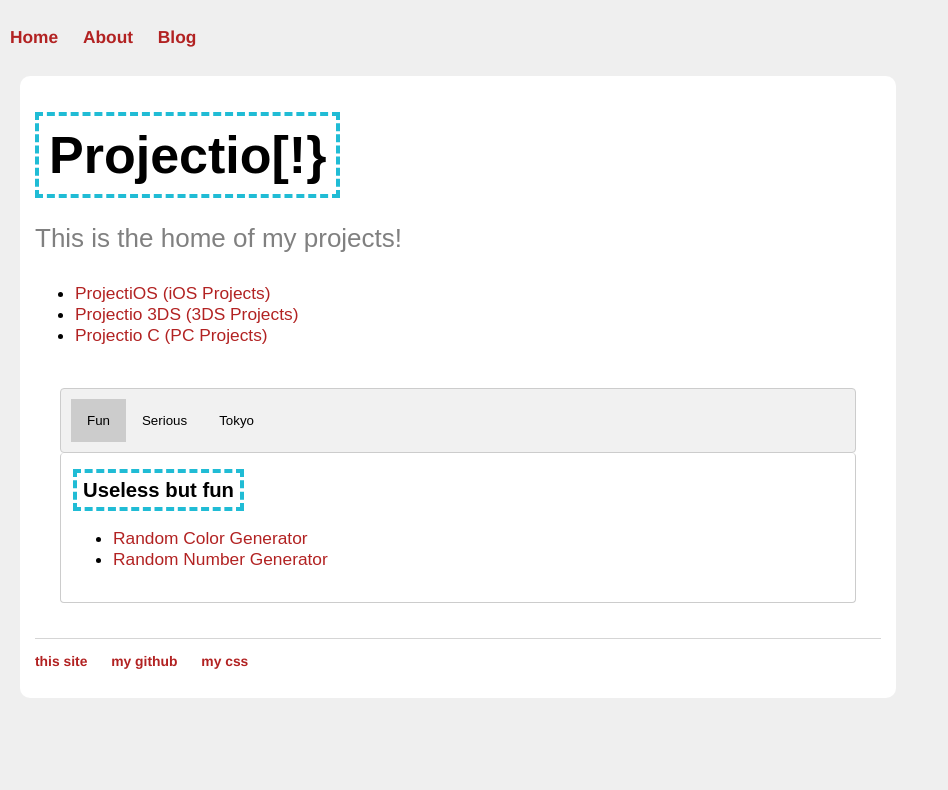
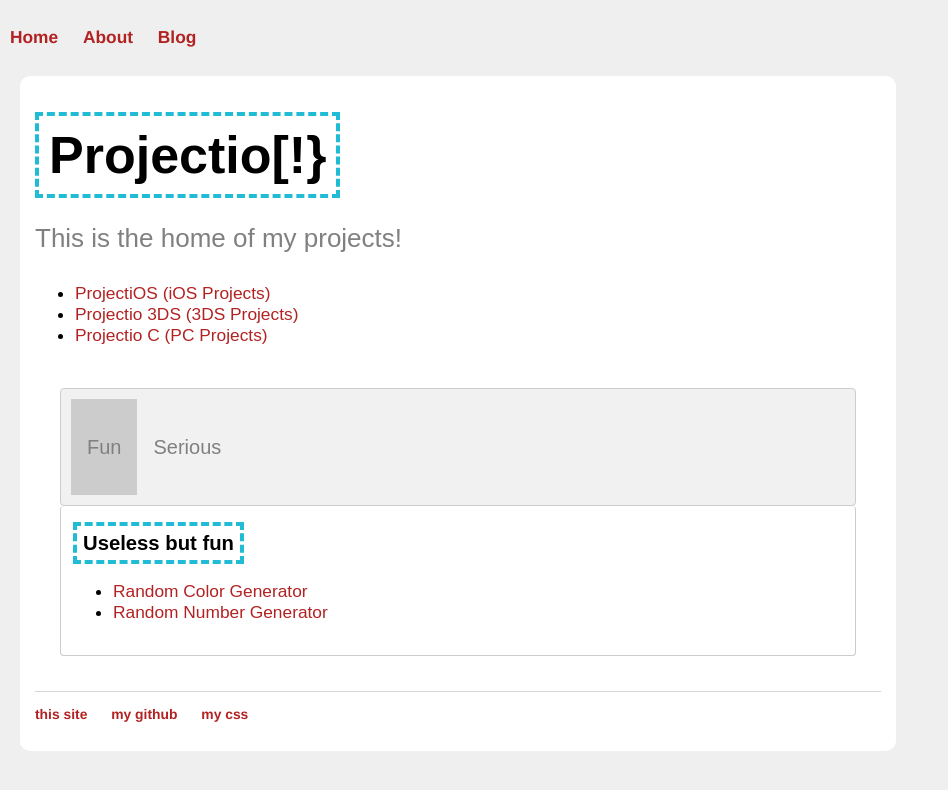
Before and after one commit to Samplasion/samplasion.github.iold, a Jekyll site: the page built from index.html, in a window 1280 px wide. Shown: the top 790 px of the page, without its empty margins (0-948 px from the left). Built offline with Jekyll 4.4.1, drawn with Linux system fonts in a browser that asks for light colours; a script that is not in the unit is left out.

Commit message:
Update index.html

```diff
--- a/index.html
+++ b/index.html
@@ -13,9 +13,8 @@ title: Home
   <div>
   <div class="section">
   <div class="tab">
-  <button class="tablinks" onclick="openCity(event, 'Fun')" id="defaultOpen">Fun</button>
-  <button class="tablinks" onclick="openCity(event, 'Serious')">Serious</button>
-  <button class="tablinks" onclick="openCity(event, 'Tokyo')">Tokyo</button>
+  <button class="tablinks" onclick="openCity(event, 'Fun')" id="defaultOpen"><p>Fun</p></button>
+  <button class="tablinks" onclick="openCity(event, 'Serious')"><p>Serious</p></button>
 </div>
 
 <div id="Fun" class="tabcontent">
@@ -31,11 +30,6 @@ title: Home
   <li>Nothing else :/</li>
   </ul></p>
 </div>
-
-<div id="Tokyo" class="tabcontent">
-  <h3>Tokyo</h3>
-  <p>Tokyo is the capital of Japan.</p>
-</div>
   </div>
 
   <script src="script.js"></script>
```
